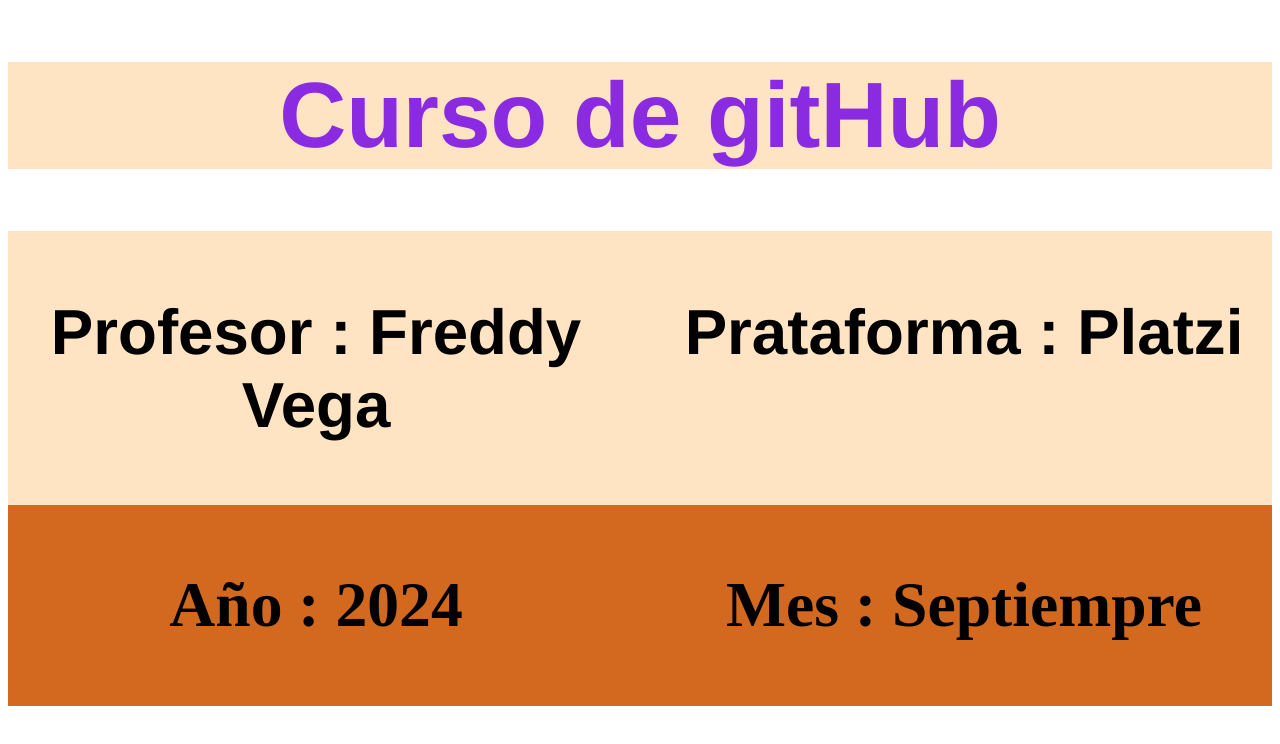
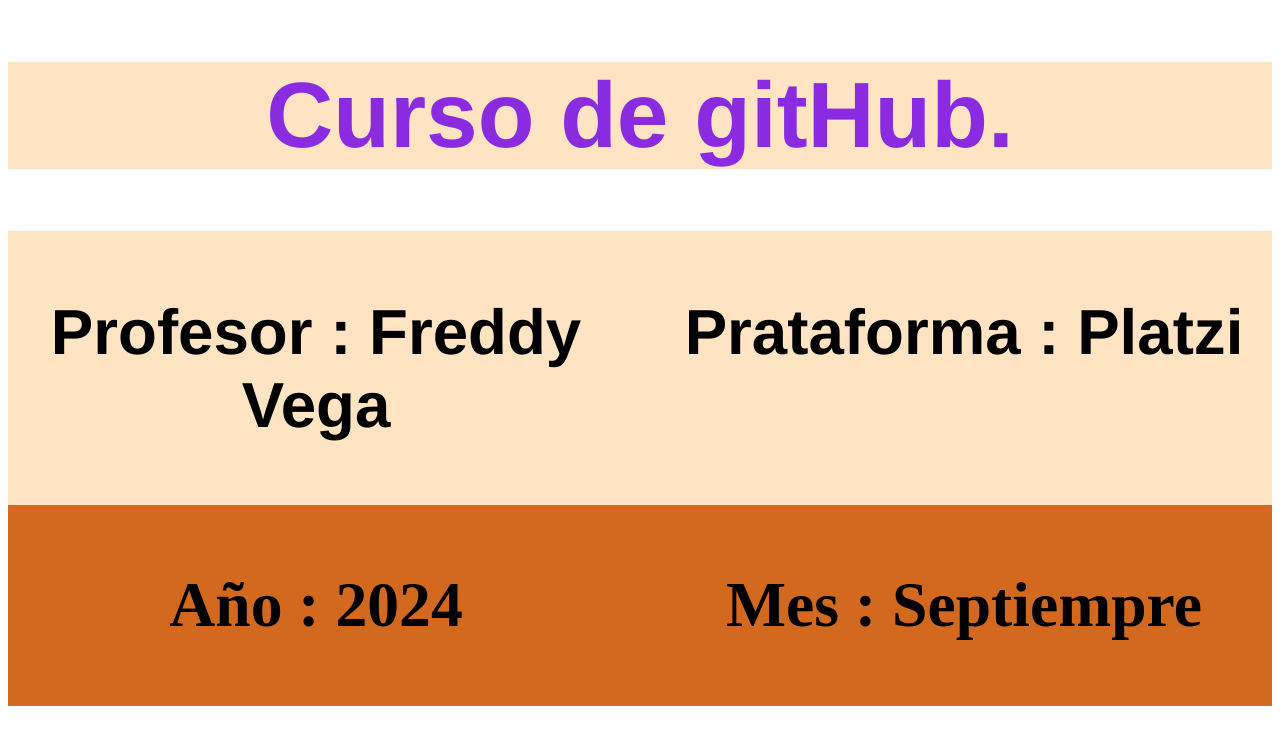
Before and after one commit to DiegoCuaycal/cursoGitHub, a plain HTML site: page index.html in a window 1280 px wide. Drawn offline with Linux system fonts and the light colour scheme.

```diff
--- a/index.html
+++ b/index.html
@@ -8,7 +8,7 @@
 </head>
 <body>
     <header>
-        <h1 class="titulo">Curso de gitHub</h1>
+        <h1 class="titulo">Curso de gitHub.</h1>
         <div class="profesor">
             <h3 >Profesor : Freddy Vega</h3>
             <h3 >Prataforma : Platzi</h3>
```
